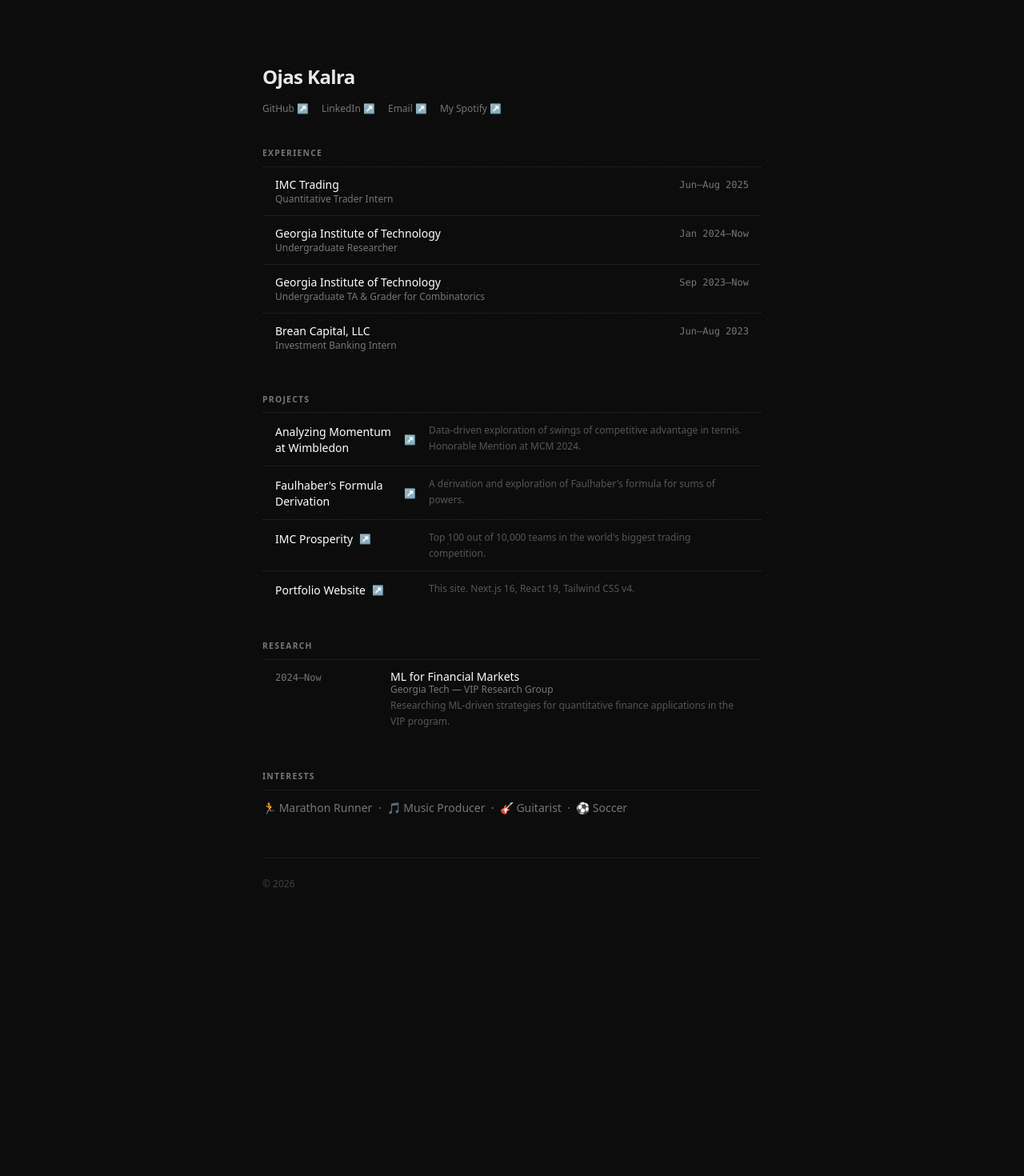
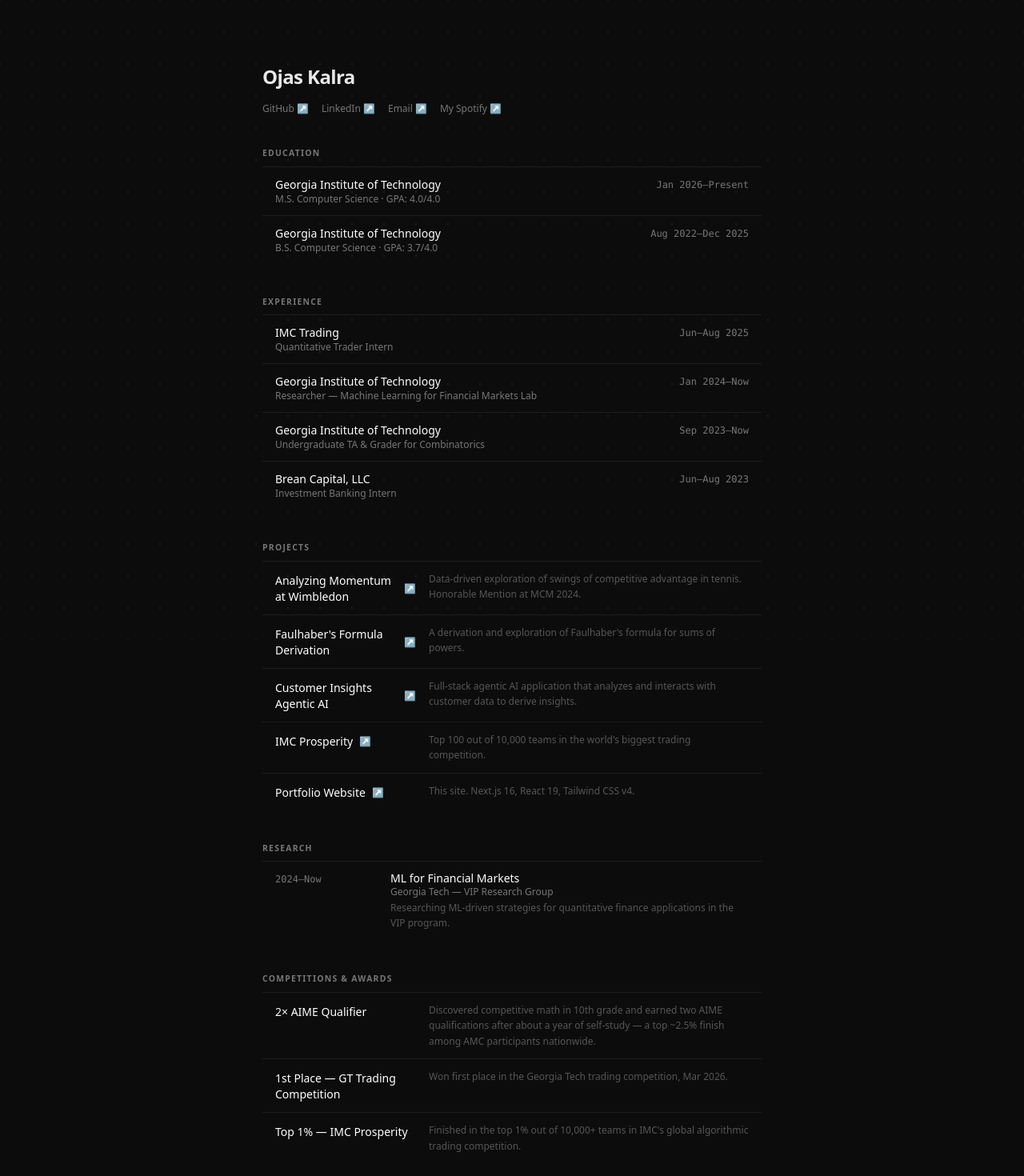
Before and after one commit to ojas480/portfolio, a Next.js app: page / in a window 1280 px wide. Shown: the top 1470 px of the page at 80% size. Before the commit the page ends 1193 px from the top, so only its background shows below. Built offline with nearby package versions, Linux system fonts and the light colour scheme; no server answers.

Commit message:
add Customer Insights Agentic AI project

```diff
--- a/app/page.tsx
+++ b/app/page.tsx
@@ -41,6 +41,22 @@ export default async function Home() {
           </a>
         </div>
       </header>
+
+      {/* ── Education ── */}
+      <section className="mb-10">
+        <h2 className="section-label">Education</h2>
+        {education.map((e, i) => (
+          <div key={i} className="card">
+            <div className="flex items-center justify-between">
+              <p className="text-sm font-medium text-white">{e.school}</p>
+              <span className="text-xs text-[var(--text-dim)] font-mono shrink-0 ml-4">
+                {e.date}
+              </span>
+            </div>
+            <p className="text-xs text-[var(--text-dim)]">{e.degree} · GPA: {e.gpa}</p>
+          </div>
+        ))}
+      </section>
 
       {/* ── Experience ── */}
       <section className="mb-10">
@@ -109,6 +125,21 @@ export default async function Home() {
         ))}
       </section>
 
+      {/* ── Competitions & Awards ── */}
+      <section className="mb-10">
+        <h2 className="section-label">Competitions &amp; Awards</h2>
+        {awards.map((a, i) => (
+          <div key={i} className="card flex flex-col sm:flex-row sm:items-start gap-1 sm:gap-4">
+            <div className="sm:w-44 shrink-0 pt-0.5">
+              <p className="text-sm font-medium text-white">{a.title}</p>
+            </div>
+            <p className="text-xs text-[var(--text-dim)] leading-relaxed opacity-70 flex-1">
+              {a.description}
+            </p>
+          </div>
+        ))}
+      </section>
+
       {/* ── Interests ── */}
       <section className="mb-10">
         <h2 className="section-label">Interests</h2>
@@ -129,6 +160,21 @@ export default async function Home() {
 
 /* ── DATA ── */
 
+const education = [
+  {
+    school: "Georgia Institute of Technology",
+    degree: "M.S. Computer Science",
+    gpa: "4.0/4.0",
+    date: "Jan 2026–Present",
+  },
+  {
+    school: "Georgia Institute of Technology",
+    degree: "B.S. Computer Science",
+    gpa: "3.7/4.0",
+    date: "Aug 2022–Dec 2025",
+  },
+];
+
 const experiences = [
   {
     role: "Quantitative Trader Intern",
@@ -138,11 +184,11 @@ const experiences = [
       "Summer 2025 quantitative trading internship at one of the world's leading market makers.",
   },
   {
-    role: "Undergraduate Researcher",
+    role: "Researcher — Machine Learning for Financial Markets Lab",
     company: "Georgia Institute of Technology",
     date: "Jan 2024–Now",
     description:
-      "ML for Financial Markets VIP Group. Research under Dr. Eunhye on ML applications in quantitative finance.",
+      "Research under Dr. Eunhye on ML applications in quantitative finance.",
   },
   {
     role: "Undergraduate TA & Grader for Combinatorics",
@@ -173,6 +219,12 @@ const projects = [
     link: "/OjasKalraDRP.pdf",
   },
   {
+    title: "Customer Insights Agentic AI",
+    description:
+      "Full-stack agentic AI application that analyzes and interacts with customer data to derive insights.",
+    link: "https://customer-insights-agentic-ai-nfqo.vercel.app/",
+  },
+  {
     title: "IMC Prosperity",
     description:
       "Top 100 out of 10,000 teams in the world's biggest trading competition.",
@@ -196,3 +248,21 @@ const research = [
     link: "",
   },
 ];
+
+const awards = [
+  {
+    title: "2× AIME Qualifier",
+    description:
+      "Discovered competitive math in 10th grade and earned two AIME qualifications after about a year of self-study — a top ~2.5% finish among AMC participants nationwide.",
+  },
+  {
+    title: "1st Place — GT Trading Competition",
+    description:
+      "Won first place in the Georgia Tech trading competition, Mar 2026.",
+  },
+  {
+    title: "Top 1% — IMC Prosperity",
+    description:
+      "Finished in the top 1% out of 10,000+ teams in IMC's global algorithmic trading competition.",
+  },
+];
```
